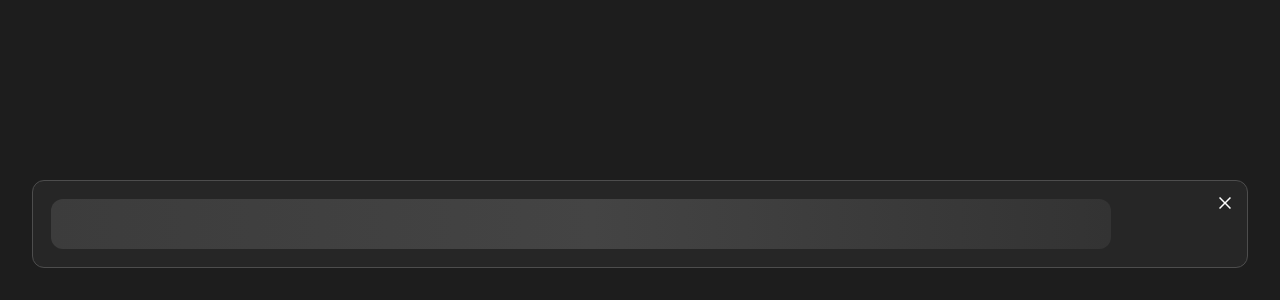
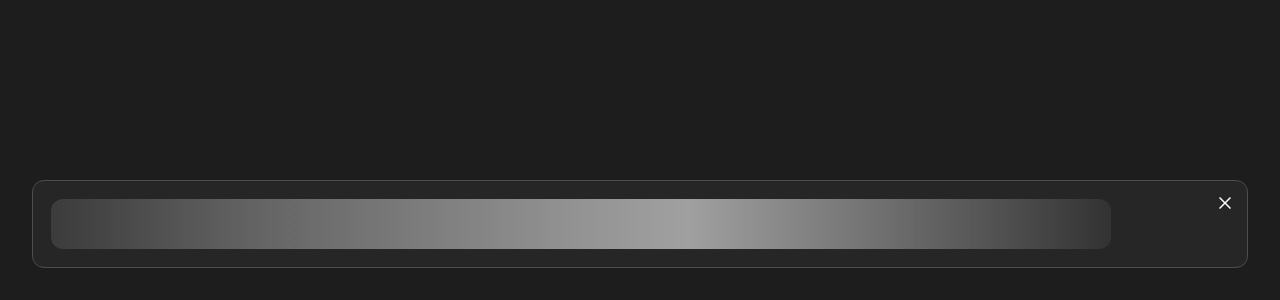
Before and after one commit to wd21th/inventory, a Vue app: page / in a window 1280 px wide. Shown: the part 500-800 px from the top of the page. Built offline with nearby package versions, Linux system fonts and the light colour scheme.

Commit message:
добавил анимацию для скелетона

```diff
--- a/src/App.vue
+++ b/src/App.vue
@@ -27,7 +27,6 @@
 
 <script lang="ts">
 import { defineComponent } from 'vue';
-import HelloWorld from './components/HelloWorld.vue';
 
 export default defineComponent({
   name: 'App',
@@ -91,6 +90,30 @@ html {
   }}.sceleton{
     background: linear-gradient(90deg, #3C3C3C 0%, #444444 51.04%, #333333 100%);
 
+    position: relative;
+    overflow: hidden;
+    &::after {
+      position: absolute;
+      top: 0;
+      right: 0;
+      bottom: 0;
+      left: 0;
+      transform: translateX(-100%);
+      background-image: linear-gradient(
+        90deg,
+        rgba(#fff, 0) 0,
+        rgba(#fff, 0.2) 20%,
+        rgba(#fff, 0.5) 60%,
+        rgba(#fff, 0)
+      );
+      animation: shimmer 3s infinite linear;
+      content: '';
+    }
+    @keyframes shimmer {
+      100% {
+        transform: translateX(100%);
+      }
+    }
   }.screen{&__footer{}}
 
 
```
